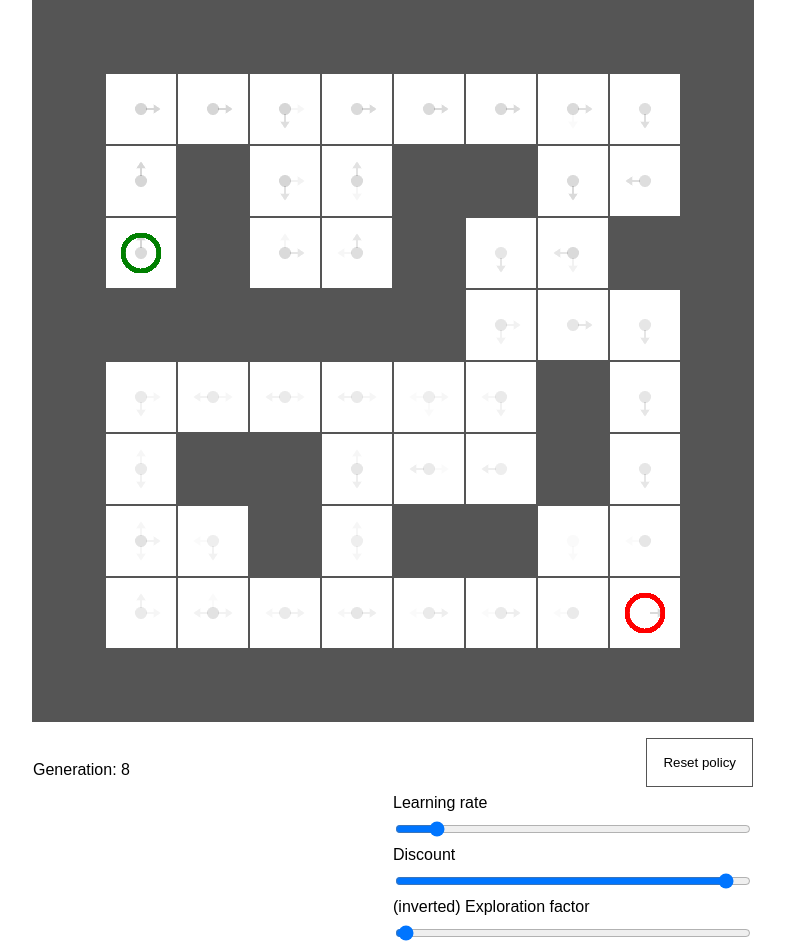
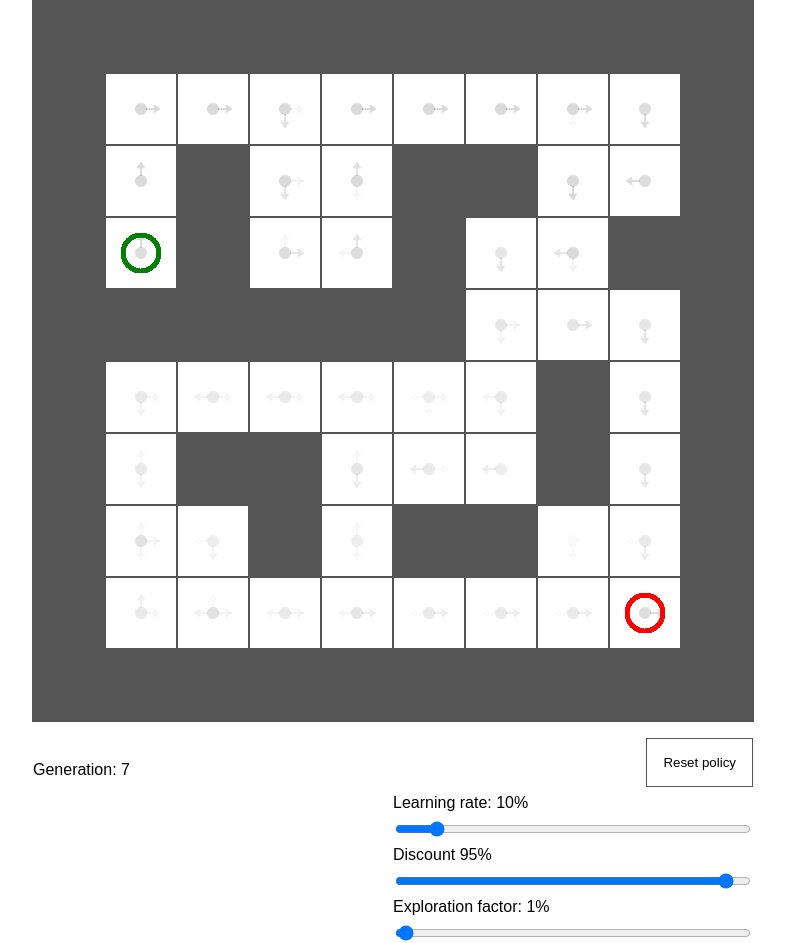
Before and after one commit to davidarnarsson/td0, a website built with webpack: page index.html in a window 1280 px wide. Shown: the whole page, without its empty margins (247-1032 px from the left). Built offline with nearby package versions, Linux system fonts and the light colour scheme.

Commit message:
slight refactoring

```diff
--- a/index.html
+++ b/index.html
@@ -53,19 +53,12 @@
       <div class="info"><p id="generation"></p></div>
       <div class="controls">
         <button id="reset-policy">Reset policy</button>
-        <label for="learning-rate">Learning rate</label>
+        <label for="learning-rate">Learning rate: <span class="value">10%</span></label>
         <input value="10" type="range" min="0" max="100" step="1" id="learning-rate" />
-        <label for="discount">Discount</label>
+        <label for="discount">Discount <span class="value">95%</span></label>
         <input value="95" type="range" min="0" max="100" step="1" id="discount" />
-        <label for="exploration-factor">(inverted) Exploration factor</label>
-        <input
-          value="1"
-          type="range"
-          min="0"
-          max="100"
-          step="1"
-          id="exploration-factor"
-        />
+        <label for="exploration-factor">Exploration factor: <span class="value">1%</span></label>
+        <input value="1" type="range" min="0" max="100" step="1" id="exploration-factor" />
       </div>
     </div>
   </body>
--- a/src/Actor.ts
+++ b/src/Actor.ts
@@ -41,26 +41,26 @@ export default class Actor {
     const cellWidth = width / this._grid.lengthOfSides;
     const cellHeight = height / this._grid.lengthOfSides;
 
-    const centerX = cellWidth * this._state.x + cellWidth / 2;
-    const centerY = cellHeight * this._state.y + cellHeight / 2;
-
+    context.save();
+    context.translate(
+      cellWidth * this._state.x + cellWidth / 2,
+      cellHeight * this._state.y + cellHeight / 2
+    );
     context.fillStyle = "rgba(0,0,0,0.02)";
     context.beginPath();
-    context.arc(centerX, centerY, 6.25, 0, 360);
+    context.arc(0, 0, 6.25, 0, 360);
 
     context.fill();
-
+    context.restore();
     if (this._lastActionWithState !== null) {
       const {
         last: { x: lastX, y: lastY },
         action: { action: actionName }
       } = this._lastActionWithState;
 
-      const lastCenterX = cellWidth * lastX + cellWidth / 2;
-      const lastCenterY = cellHeight * lastY + cellHeight / 2;
       context.save();
-
-      context.translate(lastCenterX, lastCenterY);
+      context.fillStyle = "rgba(0,0,0,0.02)";
+      context.translate(cellWidth * lastX + cellWidth / 2, cellHeight * lastY + cellHeight / 2);
       context.rotate(actionsToRadians[actionName]);
       context.beginPath();
 
--- a/src/Grid.ts
+++ b/src/Grid.ts
@@ -79,27 +79,23 @@ export default class Grid {
 
     for (let y = 0; y < this.lengthOfSides; ++y)
       for (let x = 0; x < this.lengthOfSides; ++x) {
+        context.save();
+        context.translate(x * cellWidth, y * cellHeight);
         context.strokeStyle = context.fillStyle = "#555";
         context.lineWidth = 2;
         const node = this.getNode(x, y);
         if (node == null) continue;
 
-        context.strokeRect(x * cellWidth, y * cellHeight, cellWidth, cellHeight);
+        context.strokeRect(0, 0, cellWidth, cellHeight);
         if (node.wall) {
-          context.fillRect(x * cellWidth, y * cellHeight, cellWidth, cellHeight);
+          context.fillRect(0, 0, cellWidth, cellHeight);
         }
 
         if (node.start) {
           context.strokeStyle = "green";
           context.lineWidth = 4;
           context.beginPath();
-          context.arc(
-            x * cellWidth + cellWidth / 2,
-            y * cellHeight + cellHeight / 2,
-            cellWidth / 4,
-            0,
-            360
-          );
+          context.arc(cellWidth / 2, cellHeight / 2, cellWidth / 4, 0, 360);
           context.stroke();
         }
         if (node.destination) {
@@ -108,15 +104,10 @@ export default class Grid {
 
           context.beginPath();
 
-          context.arc(
-            x * cellWidth + cellWidth / 2,
-            y * cellHeight + cellHeight / 2,
-            cellWidth / 4,
-            0,
-            360
-          );
+          context.arc(cellWidth / 2, cellHeight / 2, cellWidth / 4, 0, 360);
           context.stroke();
         }
+        context.restore();
       }
   }
 
--- a/src/index.ts
+++ b/src/index.ts
@@ -5,19 +5,21 @@ import Policy from "./Policy";
 
 let grid: Grid, ctx: CanvasRenderingContext2D, agent: Actor, policy: Policy;
 
-const generationP = document.querySelector(
-  "#generation"
-) as HTMLParagraphElement;
+const generationP = document.querySelector("#generation") as HTMLParagraphElement;
 
 let cumulativeReward = 0,
   generation = 0;
 
 function addListener(id: string, onChange: ((value: number) => void)) {
-  document
-    .querySelector(id)
-    .addEventListener("change", e =>
-      onChange(parseInt((e.target as HTMLInputElement).value, 10) / 100.0)
-    );
+  const valueSpan = document.querySelector(
+    `label[for = "${id.slice(1)}"] > .value`
+  ) as HTMLSpanElement;
+  document.querySelector(id).addEventListener("change", e => {
+    const element = e.target as HTMLInputElement;
+    const value = parseInt(element.value, 10) / 100.0;
+    valueSpan.innerText = `${element.value}%`;
+    onChange(value);
+  });
 }
 
 function bootstrap() {
@@ -91,12 +93,21 @@ function loop() {
 }
 
 function render() {
- // ctx.clearRect(0, 0, ctx.canvas.width, ctx.canvas.height);
+  // ctx.clearRect(0, 0, ctx.canvas.width, ctx.canvas.height);
   grid.render(ctx);
   agent.render(ctx);
 }
 
 function update() {
+  if (agent.state === grid.destinationNode) {
+    console.log("Found end, cumulative reward = " + cumulativeReward);
+    agent.takeAction({ action: "", node: grid.startNode });
+    cumulativeReward = 0;
+    generationP.innerText = `Generation: ${generation++}`;
+    localStorage.setItem("policy", policy.serialize());
+    return;
+  }
+
   const actions = agent.actions();
 
   const prevState = agent.state;
@@ -114,14 +125,6 @@ function update() {
   cumulativeReward += stepReward;
 
   policy.processStep(prevState, nextState, stepReward);
-
-  if (agent.state === grid.destinationNode) {
-    console.log("Found end, cumulative reward = " + cumulativeReward);
-    agent.takeAction({ action: "", node: grid.startNode });
-    cumulativeReward = 0;
-    generationP.innerText = `Generation: ${generation++}`;
-    localStorage.setItem("policy", policy.serialize());
-  }
 }
 
 document.addEventListener("DOMContentLoaded", bootstrap);
```
